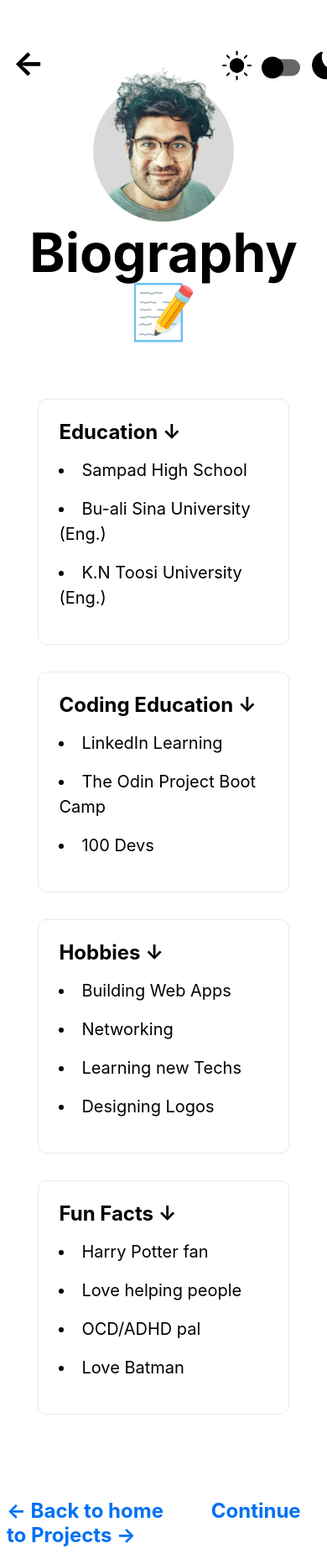
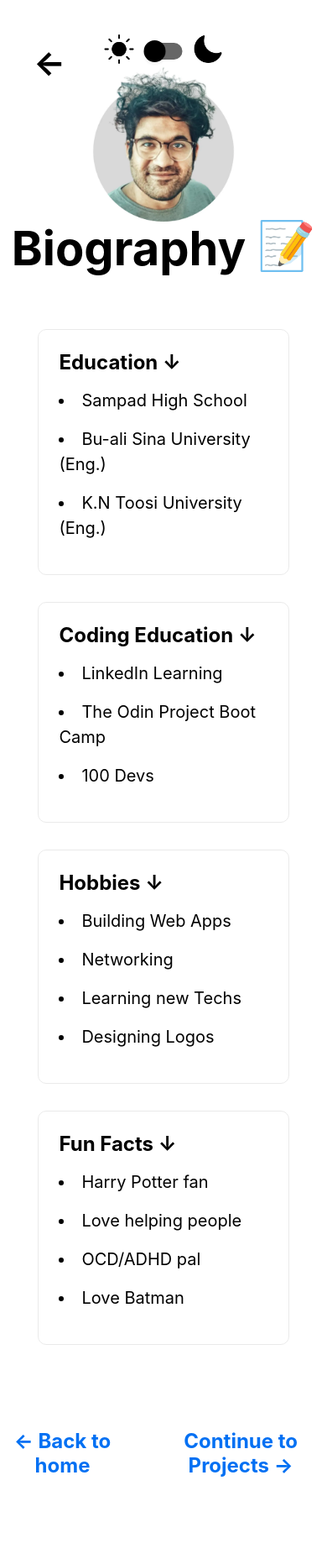
Before and after one commit to Sajadmhy/Sajad-Mahyaei-Portfolio, a Next.js app: page /bio in a window 390 px wide. Shown: the whole page at 84% size. After the commit the page ends 1780 px from the top, so only its background shows below. Built offline with nearby package versions, Linux system fonts and the light colour scheme.

Commit message:
Add media query for phone screen

```diff
--- a/pages/bio.jsx
+++ b/pages/bio.jsx
@@ -63,13 +63,13 @@ export default function Bio() {
 
         </div>
       </main>
-      <h2>
+      <h2 className={styles.backBtn}>
         <Link href="/">
-          <a className={styles.backBtn}>&larr; Back to home</a>
+          <a>&larr; Back to home</a>
         </Link>
         &nbsp;&nbsp;&nbsp;&nbsp;&nbsp;&nbsp;&nbsp;&nbsp;&nbsp;
         <Link href='/projects'>
-          <a className={styles.backBtn}> Continue to Projects &rarr;</a>
+          <a> Continue to Projects &rarr;</a>
         </Link>
       </h2>
     </div>
--- a/pages/experience.jsx
+++ b/pages/experience.jsx
@@ -66,7 +66,7 @@ export default function Experience() {
 
         </div>
       </main>
-      <h2>
+      <h2 className={styles.backBtn}>
         <Link href="/">
           <a className={styles.backBtn}>&larr; Back to home</a>
         </Link>
--- a/pages/projects.jsx
+++ b/pages/projects.jsx
@@ -149,7 +149,7 @@ export default function Projects() {
 
         </div>
       </main>
-      <h2>
+      <h2 className={styles.backBtn}>
         <Link href="/">
           <a className={styles.backBtn}>&larr; Back to home</a>
         </Link>
--- a/styles/Bio.module.css
+++ b/styles/Bio.module.css
@@ -20,7 +20,7 @@
 .title {
   margin: 0;
   line-height: 1.15;
-  font-size: 4rem;
+  font-size: 3.5rem;
 }
 
 .title,
@@ -110,6 +110,8 @@
 .backBtn {
   color: #0070f3;
   text-decoration: none;
+  display: flex;
+  text-align: center;
 }
 
 .backBtn:hover,
@@ -156,5 +158,5 @@
   top: 50px;
   z-index: 100;
   left: 50%;
-  transform: translate(-180px, 0);
+  transform: translate(-155px, 0);
 }
--- a/styles/Experience.module.css
+++ b/styles/Experience.module.css
@@ -20,7 +20,7 @@
 .title {
   margin: 0;
   line-height: 1.15;
-  font-size: 4rem;
+  font-size: 3.5rem;
 }
 
 .title,
@@ -106,6 +106,8 @@
 .backBtn {
   color: #0070f3;
   text-decoration: none;
+  display: flex;
+  text-align: center;
 }
 
 .backBtn:hover,
@@ -121,5 +123,5 @@
   top: 50px;
   z-index: 100;
   left: 50%;
-  transform: translate(-180px, 0);
+  transform: translate(-155px, 0);
 }
--- a/styles/Home.module.css
+++ b/styles/Home.module.css
@@ -158,5 +158,5 @@
   top: 50px;
   z-index: 100;
   left: 50%;
-  transform: translate(-180px, 0);
+  transform: translate(-155px, 0);
 }
--- a/styles/Theme.module.css
+++ b/styles/Theme.module.css
@@ -54,3 +54,10 @@
   }
   .cbx:disabled ~ label:after { background: #bcbdbc; }
   .hidden { display: none; }
+
+  @media screen and (max-width: 600px) {
+    .content {
+      left: 50%;
+      transform: translate(-50%, -100%);
+    }
+  }
--- a/theme/Theme.js
+++ b/theme/Theme.js
@@ -15,7 +15,7 @@ export default function Theme({ children }) {
   return (
     <ThemeContext.Provider value={[theme]}>
 
-    <div className={styles.container}>
+    <div className={styles.container} style={{backgroundColor: theme === 'light' ? 'white' : 'black'}}>
     <div className={styles.content}>
       <picture>
         <img src={theme === 'light' ? "/light-mode-black.png" : "/light-mode-color.png"} alt='sun icon'/>
```
